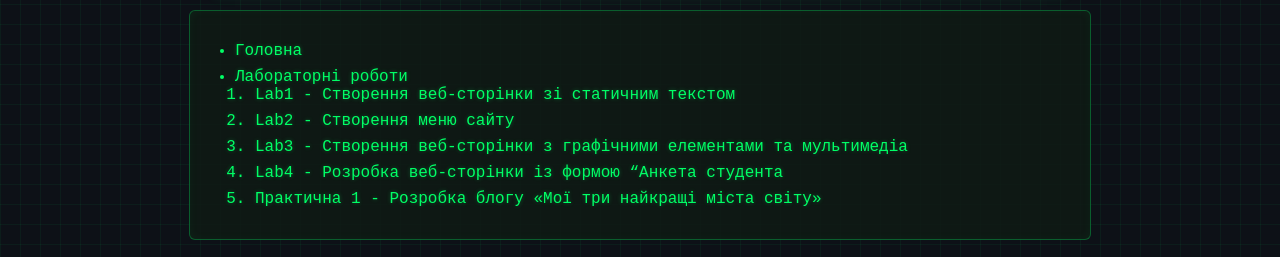
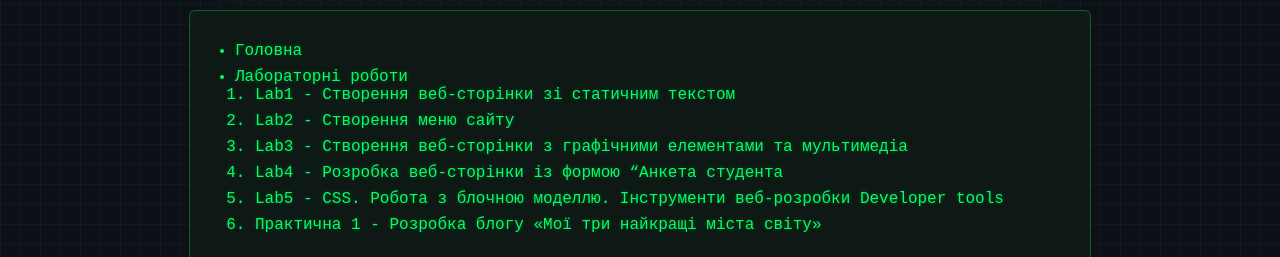
Before and after one commit to omaiba2023-hash/ip41_labs, a plain HTML site: page index.html in a window 1280 px wide. Shown: the part 116-373 px from the top of the page. Drawn offline with Linux system fonts and the light colour scheme.

Commit message:
Add files via upload

```diff
--- a/index.html
+++ b/index.html
@@ -100,6 +100,7 @@
                 <li><a href="lab2/index.html">Lab2 - Створення меню сайту</a></li>
                 <li><a href="lab3/index.html">Lab3 - Створення веб-сторінки з графічними елементами та мультимедіа</a></li>
                 <li><a href="lab4/index.html">Lab4 - Розробка веб-сторінки із формою “Анкета студента</a></li>
+                <li><a href="lab5/index.html">Lab5 - СSS. Робота з блочною моделлю. Інструменти веб-розробки Developer tools</a></li>
                 <li><a href="pw1/index.html">Практична 1 - Розробка блогу «Мої три найкращі міста світу»</a></li>
 
             </ol>
```
